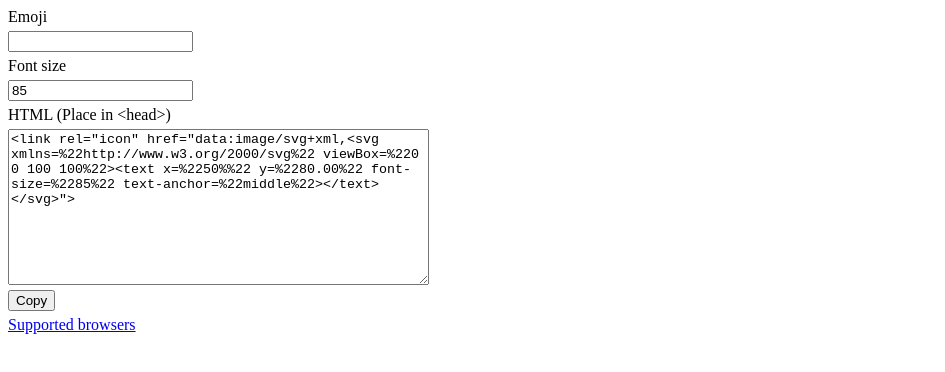
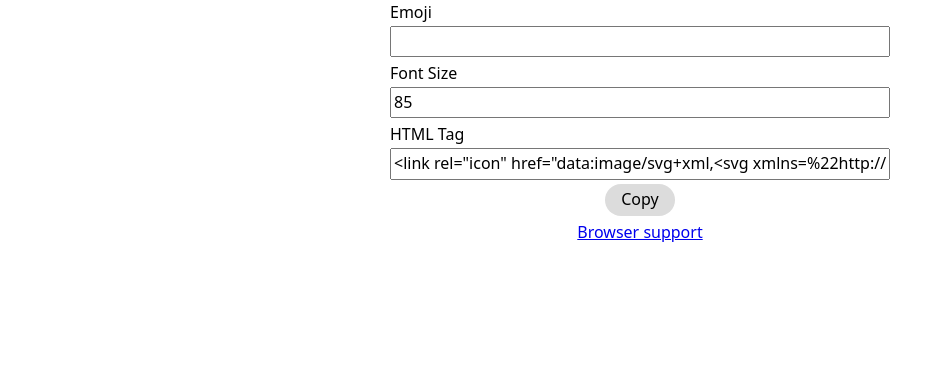
Before and after one commit to khui0/emoji-favicon, a plain HTML site: page index.html in a window 1280 px wide. Shown: the whole page, without its empty margins (0-945 px from the left). Drawn offline with Linux system fonts and the light colour scheme.

Commit message:
Update UI

```diff
--- a/index.html
+++ b/index.html
@@ -12,14 +12,20 @@
 </head>
 
 <body>
-    <label for="emoji">Emoji</label>
-    <input type="text" id="emoji">
-    <label for="font">Font size</label>
-    <input type="number" id="font" value="85">
-    <label for="output">HTML (Place in &lt;head&gt;)</label>
-    <textarea id="output" cols="50" rows="10" readonly></textarea>
+    <label>
+        Emoji
+        <input type="text" id="emoji">
+    </label>
+    <label>
+        Font Size
+        <input type="number" id="font" value="85">
+    </label>
+    <label>
+        HTML Tag
+        <input type="text" id="output" readonly>
+    </label>
     <button id="copy">Copy</button>
-    <a href="https://caniuse.com/link-icon-svg" target="_blank">Supported browsers</a>
+    <a href="https://caniuse.com/link-icon-svg">Browser support</a>
     <script src="main.js"></script>
 </body>
 
--- a/styles.css
+++ b/styles.css
@@ -1,6 +1,38 @@
 body {
     display: flex;
     flex-direction: column;
-    align-items: flex-start;
-    gap: 5px;
+    gap: 0.25rem;
+    width: min(100%, 500px);
+    margin: 0 auto;
+    font: 16px system-ui, sans-serif;
+    line-height: 1.6;
 }
+
+input,
+select,
+button {
+    font: inherit;
+}
+
+label {
+    display: flex;
+    flex-direction: column;
+}
+
+button {
+    align-self: center;
+    height: 2em;
+    padding: 0 1em;
+    border: none;
+    border-radius: 100vh;
+    font: inherit;
+    background-color: gainsboro;
+}
+
+button:hover {
+    background-color: gray;
+}
+
+a {
+    align-self: center;
+}
```
